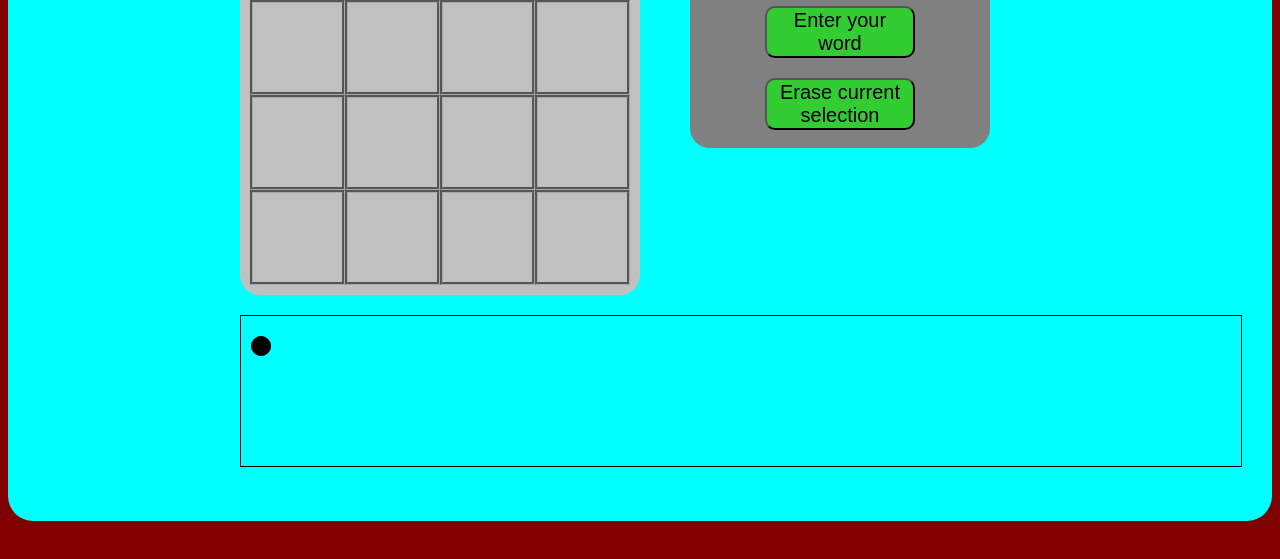
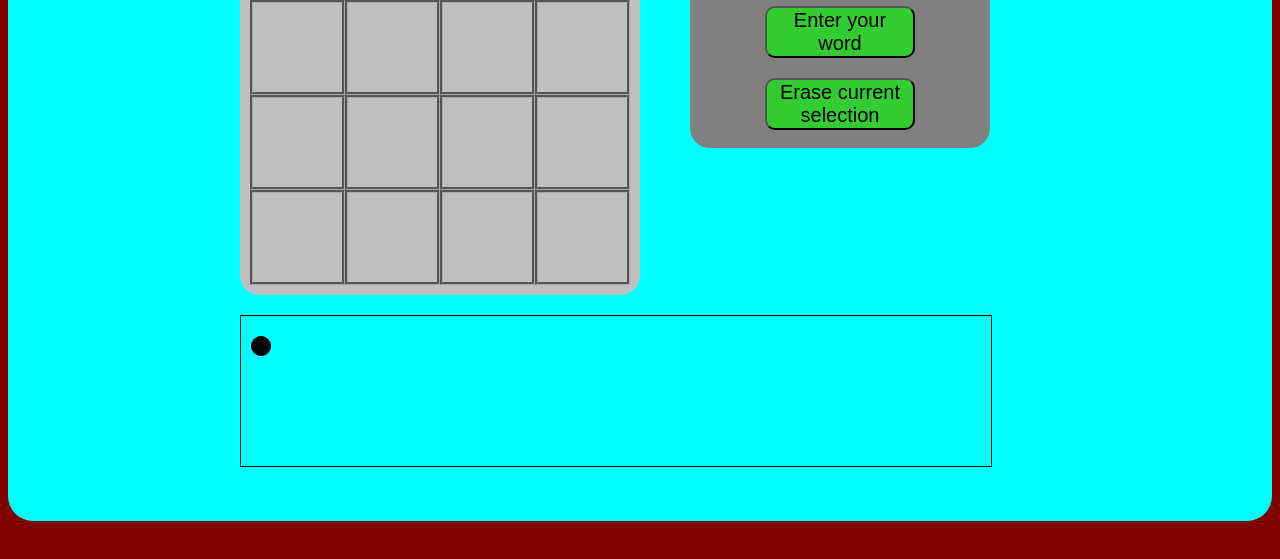
Before and after one commit to npotter92/wordSearch, a plain HTML site: page client/index.html in a window 1280 px wide. Both pictures are taken after typing "Sample" into the empty fields and a click on the button "Create New Player". Shown: the part 203-762 px from the top of the page. Drawn offline with nearby package versions, Linux system fonts and the light colour scheme; no server answers.

Commit message:
Refactored the horse class into its own file

```diff
--- a/client/game.css
+++ b/client/game.css
@@ -68,7 +68,6 @@ button {
 
 .gameplayDiv {
 	display: none;
-	text-align: center;
 }
 
 .tableDiv {
@@ -80,7 +79,7 @@ button {
 	margin-bottom: 20px;
 }
 
-.gameInputDiv {
+.gameButtonDiv {
 	border-radius: 20px;
 	float: left;
 	margin-left: 50px;
--- a/client/game.js
+++ b/client/game.js
@@ -6,6 +6,12 @@ var foundWords = [];
 var secondsLeft = 61;
 var wordStarted = false;
 var playingGame = false;
+
+var gameStage = new createjs.Stage("raceCanvas");
+var rect = gameStage.canvas.getBoundingClientRect();
+
+var playerHorse = new Horse(10, 20);
+
 
 function showGameOver() {
 	$('.gameOverDiv').show();
@@ -87,7 +93,7 @@ function timerInterval() {
         $('.alertText').html("");
         $(".currentWord").html("");
         $("#gameResult").html("You found " + currentNum + " words!");
-        resetBalls();
+        playerHorse.resetPosition();
         showGameOver();
 
         clearInterval(interval);
@@ -127,7 +133,7 @@ function enterWord() {
 		// add the word to the list of found words
 		foundWords.push(currentWord);
 		// move the player's ball forward
-		movePlayer(wordLength);
+		playerHorse.updatePosition(wordLength);
 
 	} else {
 		// the sequence of letters isn't in the dictionary
@@ -137,6 +143,10 @@ function enterWord() {
 	eraseSelections();
 
 }
+
+var frameTick = function () {
+	gameStage.update();
+};
 
 function main() {
 	// Event handling
@@ -171,3 +181,7 @@ function main() {
 	});
 
 }
+
+$(document).ready(loadDictionary());
+createjs.Ticker.addEventListener("tick", frameTick);
+createjs.Ticker.setFPS(60);
--- /dev/null
+++ b/client/horse.js
@@ -0,0 +1,32 @@
+"use strict";
+
+var Horse = function (x, y) {
+
+	this.animations = new createjs.Sprite(new createjs.SpriteSheet({
+		"images": ["./ball.png"],
+		"frames": {
+			"width": 20,
+			"height": 20,
+			"count": 1
+		},
+		"animations": {
+			"horse": {
+				"frames": [0],
+			}
+		}
+	}), "horse");
+
+	this.animations.x = x;
+	this.animations.y = y;
+
+	gameStage.addChild(this.animations);
+
+	this.updatePosition = function(step) {
+		this.animations.x += step * 10;
+	}
+
+	this.resetPosition = function() {
+		this.animations.x = 10;
+	}
+
+}
--- a/client/index.html
+++ b/client/index.html
@@ -23,6 +23,8 @@
 				</div> <!-- contentDiv -->
 
 				<div class='gameplayDiv'>
+
+					<div class='gameInputDiv'>
 
 						<div class='tableDiv'>
 
@@ -55,16 +57,22 @@
 
 						</div> <!-- tableDiv -->
 
-					<div class='gameInputDiv'>
+						<div class='gameButtonDiv'>
 							<h2 class='timerText' id='timer'>60</h2>
 							<button onclick='enterWord();' class='gameButton'><span class='buttonText'>Enter your word</span></button>
 							<button onclick='eraseSelections();' class='gameButton'><span class='buttonText'>Erase current selection</span></button>
 							<h2 class='gameText' id='numWords'></h2>
 							<h3 class='currentWord'></h3>
 							<h2 class='alertText'></h2>
+						</div> <!-- gameButtonDiv -->
+
 					</div> <!-- gameInputDiv -->
 
-					<canvas class="raceCanvas" id="raceCanvas" width="1000" height="150"></canvas>
+					<div class='canvasDiv'>
+
+						<canvas class="raceCanvas" id="raceCanvas" width="750" height="150"></canvas>
+
+					</div> <!-- canvasDiv -->
 
 				</div> <!-- gameplayDiv -->
 
@@ -80,8 +88,8 @@
 
 		<script src="easeljs-0.8.0.min.js" type="text/javascript"></script>
 		<script src="http://code.jquery.com/jquery-1.9.1.min.js"></script>
+		<script src="horse.js"></script>
 		<script src="game.js"></script>
-		<script src="race.js"></script>
 
 	</body>
 
```
Lines whose indentation alone changed are shown as unchanged.
